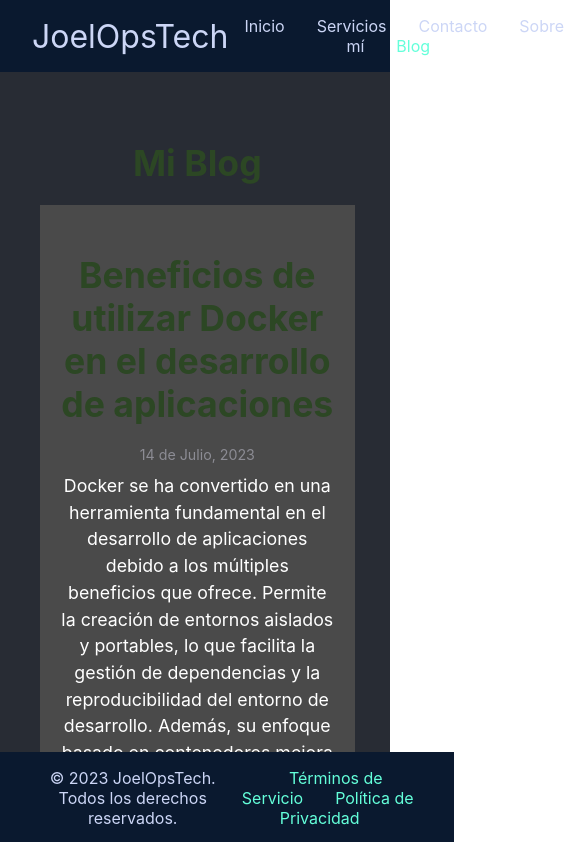
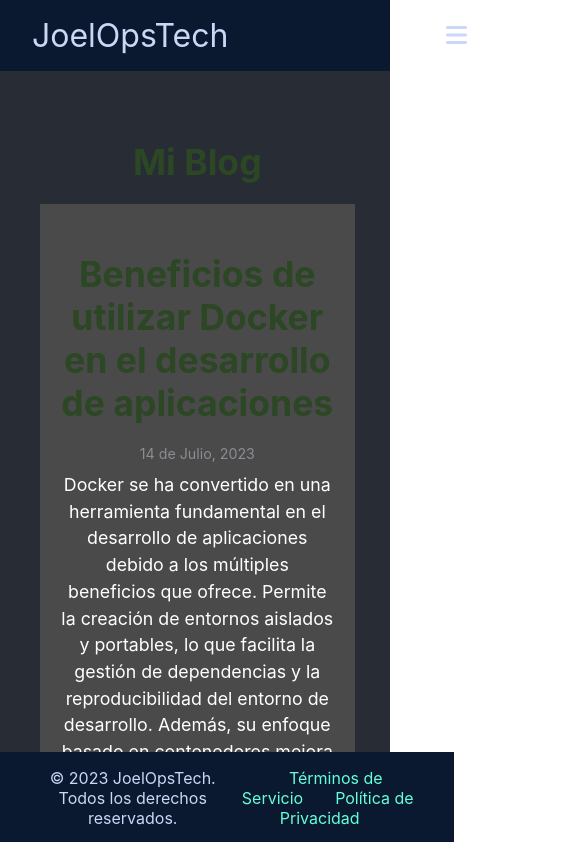
Before and after one commit to JoelGhub/joelops-tech, a React (Create React App) app: page /blog in a window 390 px wide. Shown: the top 842 px of the page, 564 px wide, since content can reach past the window. Built offline with nearby package versions, Linux system fonts and the light colour scheme.

Commit message:
new change

```diff
--- a/package.json
+++ b/package.json
@@ -3,6 +3,7 @@
   "version": "0.1.0",
   "private": true,
   "dependencies": {
+    "@fortawesome/fontawesome-free": "^6.4.0",
     "@testing-library/jest-dom": "^5.16.5",
     "@testing-library/react": "^13.4.0",
     "@testing-library/user-event": "^13.5.0",
--- a/src/App.js
+++ b/src/App.js
@@ -1,5 +1,6 @@
 import React from 'react';
 import { BrowserRouter as Router, Route, Routes, Link } from 'react-router-dom';
+import '@fortawesome/fontawesome-free/css/all.min.css';
 
 import './App.css';
 import NavBar from './navbar';
--- a/src/navbar.js
+++ b/src/navbar.js
@@ -1,4 +1,4 @@
-import React from 'react';
+import React, { useState, useEffect } from 'react';
 import { NavLink } from 'react-router-dom';
 import styled from 'styled-components';
 
@@ -8,6 +8,17 @@
   align-items: center;
   background-color: #0a192f;
   padding: 1em 2em;
+
+  @media (max-width: 768px) {
+    flex-direction: column;
+    align-items: flex-start;
+  }
+`;
+
+const LogoContainer = styled.div`
+  display: flex;
+  align-items: center;
+  margin-right: 1em; /* Agrega un margen a la derecha del logo */
 `;
 
 const Logo = styled.div`
@@ -16,6 +27,15 @@
 `;
 
 const Menu = styled.div`
+  display: flex;
+
+  @media (max-width: 768px) {
+    flex-direction: column;
+    align-items: flex-start;
+    margin-top: 1em;
+    display: ${props => (props.isOpen ? 'flex' : 'none')};
+  }
+
   a {
     color: #ccd6f6;
     text-decoration: none;
@@ -27,16 +47,62 @@
   }
 `;
 
+const MenuIcon = styled.div`
+  display: none;
+  font-size: 1.5em;
+  color: #ccd6f6;
+  cursor: pointer;
+  margin-left: 100%;
+  @media (max-width: 768px) {
+    display: block;
+  }
+`;
+
 function NavBar() {
+  const [isMenuOpen, setIsMenuOpen] = useState(false);
+
+  const toggleMenu = () => {
+    setIsMenuOpen(!isMenuOpen);
+  };
+
+  useEffect(() => {
+    const closeMenuOnResize = () => {
+      if (window.innerWidth > 768) {
+        setIsMenuOpen(false);
+      }
+    };
+
+    window.addEventListener('resize', closeMenuOnResize);
+
+    return () => {
+      window.removeEventListener('resize', closeMenuOnResize);
+    };
+  }, []);
+
   return (
     <Navigation>
-      <Logo>JoelOpsTech</Logo>
-      <Menu>
-        <NavLink exact to="/" activeClassName="active">Inicio</NavLink>
-        <NavLink to="/services" activeClassName="active">Servicios</NavLink>
-        <NavLink to="/contact" activeClassName="active">Contacto</NavLink>
-        <NavLink to="/about" activeClassName="active">Sobre mí</NavLink>
-        <NavLink to="/blog" activeClassName="active">Blog</NavLink>
+      <LogoContainer>
+        <Logo>JoelOpsTech</Logo>
+        <MenuIcon onClick={toggleMenu}>
+          {isMenuOpen ? <i className="fas fa-times" /> : <i className="fas fa-bars" />}
+        </MenuIcon>
+      </LogoContainer>
+      <Menu isOpen={isMenuOpen}>
+        <NavLink exact to="/" activeClassName="active">
+          Inicio
+        </NavLink>
+        <NavLink to="/services" activeClassName="active">
+          Servicios
+        </NavLink>
+        <NavLink to="/contact" activeClassName="active">
+          Contacto
+        </NavLink>
+        <NavLink to="/about" activeClassName="active">
+          Sobre mí
+        </NavLink>
+        <NavLink to="/blog" activeClassName="active">
+          Blog
+        </NavLink>
       </Menu>
     </Navigation>
   );
```
Also changed, not shown: 1 other file (tests, documents, lock files or other folders).
